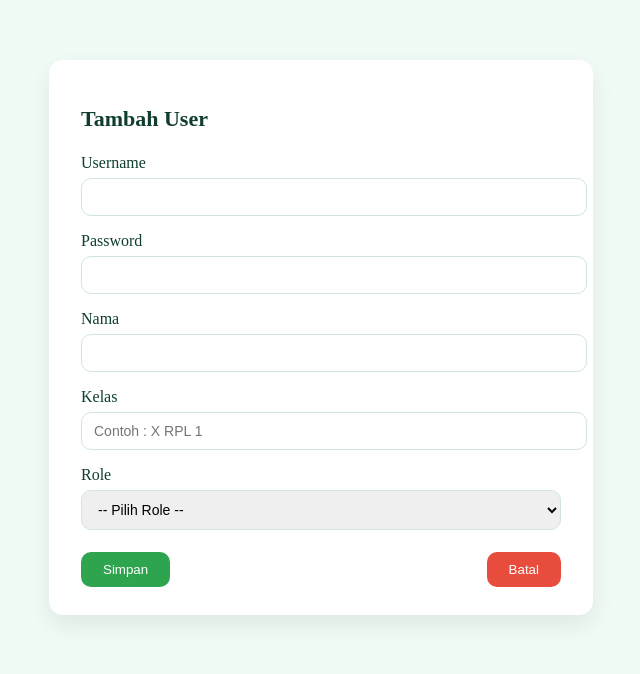
After one commit to akilahhiss/E-Rohis-Daarul-Mu-alimin, a PHP site: page /admin/akun.php in a window 1280 px wide. The commit adds this page. Shown: the top 674 px of the page, without its empty margins (319-959 px from the left). Run offline with PHP 8.4, Linux system fonts and the light colour scheme.

Commit message:
Add files via upload

```diff
--- /dev/null
+++ b/admin/akun.php
@@ -0,0 +1,183 @@
+<?php
+include 'koneksi.php';
+
+if (isset($_POST['simpan'])) {
+    $username = $_POST['username'];
+    $password = $_POST['password'];
+    $nama     = $_POST['nama'];
+    $kelas    = $_POST['kelas'];
+    $role     = $_POST['role'];
+
+    $query = mysqli_query($koneksi, "
+        INSERT INTO akun (username, password, nama, kelas, role)
+        VALUES ('$username', '$password', '$nama', '$kelas', '$role')
+    ");
+
+    if ($query) {
+        echo "<script>
+            alert('User berhasil ditambahkan');
+            window.location='kelola_user.php';
+        </script>";
+    } else {
+        echo "Gagal menyimpan data";
+    }
+}
+?>
+
+
+<!DOCTYPE html>
+<html lang="id">
+<head>
+<meta charset="UTF-8">
+<title>Tambah User - Admin ROHIS</title>
+
+<style>
+<style>
+* {
+    box-sizing: border-box;
+    font-family: "Poppins", sans-serif;
+}
+
+body {
+    margin: 0;
+    background: #f1fbf5; /* hijau muda */
+    padding: 30px;
+}
+
+/* Card form */
+.form-container {
+    max-width: 480px;
+    margin: 30px auto;
+    background: #ffffff;
+    padding: 28px 32px;
+    border-radius: 14px;
+    box-shadow: 0 10px 25px rgba(0,0,0,0.08);
+}
+
+/* Judul */
+.form-container h2 {
+    margin-bottom: 22px;
+    color: #0f3d2e; /* dark green */
+    font-size: 22px;
+}
+
+/* Input group */
+.form-group {
+    margin-bottom: 16px;
+}
+
+.form-group label {
+    display: block;
+    margin-bottom: 6px;
+    font-weight: 500;
+    color: #0f3d2e;
+}
+
+.form-group input,
+.form-group select {
+    width: 100%;
+    padding: 10px 12px;
+    border-radius: 10px;
+    border: 1px solid #cfe7db;
+    font-size: 14px;
+}
+
+.form-group input:focus,
+.form-group select:focus {
+    outline: none;
+    border-color: #2ea44f;
+    box-shadow: 0 0 0 2px rgba(46,164,79,0.2);
+}
+
+/* Button area */
+.form-actions {
+    display: flex;
+    justify-content: space-between;
+    margin-top: 22px;
+}
+
+/* Simpan */
+.btn-submit {
+    background: #2ea44f;
+    color: #fff;
+    border: none;
+    padding: 10px 22px;
+    border-radius: 10px;
+    font-weight: 500;
+    cursor: pointer;
+    transition: 0.3s;
+}
+
+.btn-submit:hover {
+    background: #238636;
+}
+
+/* Batal */
+.btn-cancel {
+    background: #e74c3c;
+    color: #fff;
+    border: none;
+    padding: 10px 22px;
+    border-radius: 10px;
+    font-weight: 500;
+    cursor: pointer;
+    transition: 0.3s;
+}
+
+.btn-cancel:hover {
+    background: #c0392b;
+}
+</style>
+
+</style>
+
+</head>
+<body>
+
+<div class="form-container">
+    <h2>Tambah User</h2>
+
+    <form method="POST">
+        <div class="form-group">
+            <label>Username</label>
+            <input type="text" name="username" required>
+        </div>
+
+        <div class="form-group">
+            <label>Password</label>
+            <input type="password" name="password" required>
+        </div>
+
+        <div class="form-group">
+            <label>Nama</label>
+            <input type="text" name="nama" required>
+        </div>
+
+        <div class="form-group">
+            <label>Kelas</label>
+            <input type="text" name="kelas"   placeholder="Contoh : X RPL 1" required>
+        </div>
+
+        <div class="form-group">
+            <label>Role</label>
+            <select name="role" required>
+                <option value="">-- Pilih Role --</option>
+                <option value="admin">Admin</option>
+                <option value="anggota">Anggota</option>
+            </select>
+        </div>
+
+        <div class="form-actions">
+            <button type="submit" name="simpan" class="btn-submit">
+                Simpan
+            </button>
+            <button type="button" class="btn-cancel"
+                onclick="window.location.href='kelola_user.php'">
+                Batal
+            </button>
+        </div>
+    </form>
+</div>
+
+</body>
+</html>
--- /dev/null
+++ b/admin/koneksi.php
@@ -0,0 +1,12 @@
+<?php
+$host = "localhost";
+$user = "root";
+$pass = "";
+$db   = "db_erohis"; // GANTI sesuai database kamu
+
+$koneksi = mysqli_connect($host, $user, $pass, $db);
+
+if (!$koneksi) {
+    die("Koneksi database gagal: " . mysqli_connect_error());
+}
+?>
```
Also changed, not shown: admin/kelola_user.php (+33 -25 lines), admin/logout.php (added).
